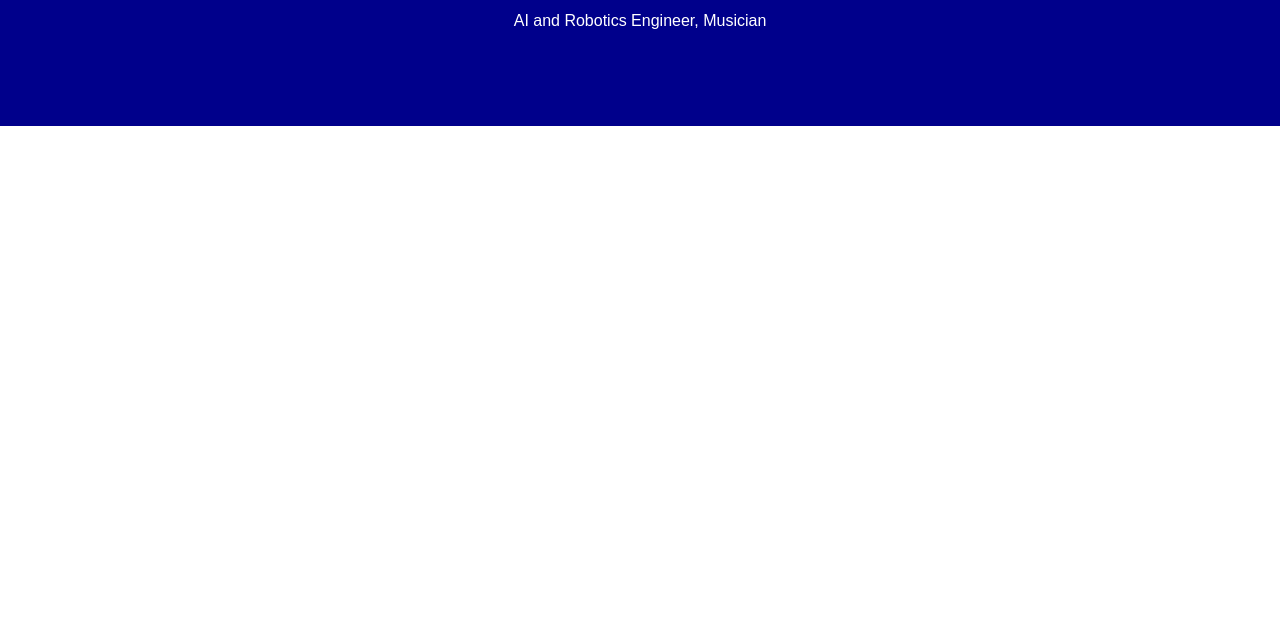
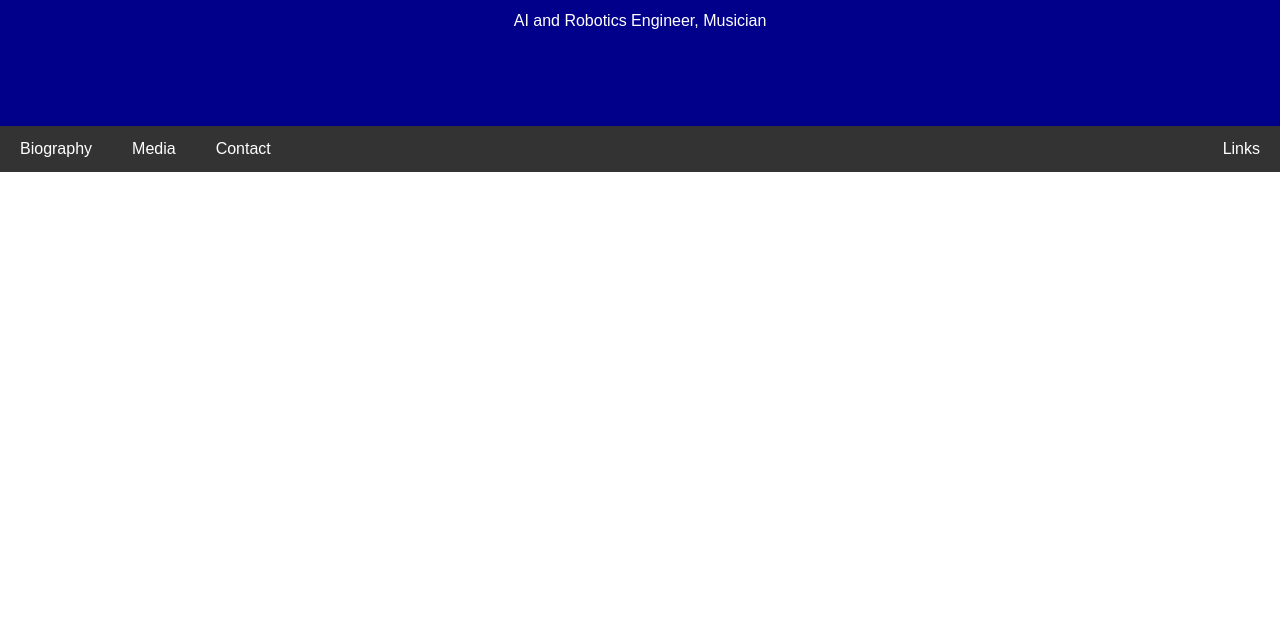
Before and after one commit to SpencerGPerkins/SpencerGPerkins.github.io, a plain HTML site: page index.html in a window 1280 px wide. Shown: the part 167-800 px from the top of the page. Drawn offline with Linux system fonts and the light colour scheme.

Commit message:
create nav bar

```diff
--- a/index.html
+++ b/index.html
@@ -22,6 +22,30 @@
         .header h1 {
             font-size:40px;
         }
+        /* Style the top navigation bar */
+        .navbar {
+            overflow: hidden;
+            background-color: #333;
+        }
+        /* Style the navigation bar links */
+        .navbar a {
+            float: left;
+            display: block;
+            color: white;
+            text-align: center;
+            padding: 14px 20px;
+            text-decoration: none;
+        }
+        /* Right-aligned link */
+        .navbar a.right {
+            float: right;
+        }
+        /* Change color on hover */
+        .navbar a:hover {
+            background-color: #ddd;
+            color: black;
+        }
+
     </style>
 </head>
 <body>
@@ -29,5 +53,11 @@
         <h1>Spencer Perkins</h1>
         <p>AI and Robotics Engineer, Musician</p>
     </div>
+    <div class="navbar">
+        <a href="#">Biography</a>
+        <a href="#">Media</a>
+        <a href="#">Contact</a>
+        <a href="#" class="right">Links</a>
+    </div>
 </body>
 </html>
```
